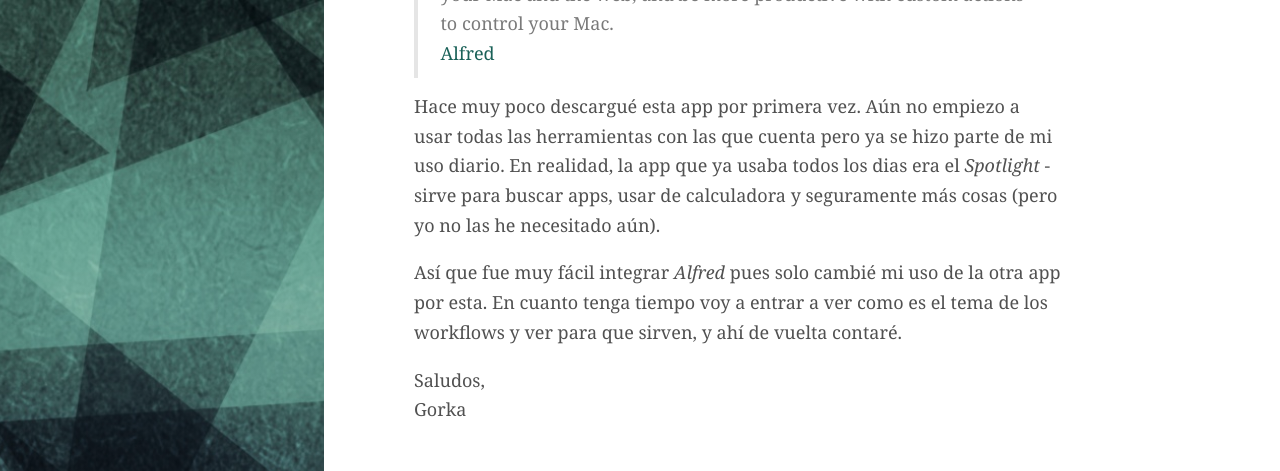
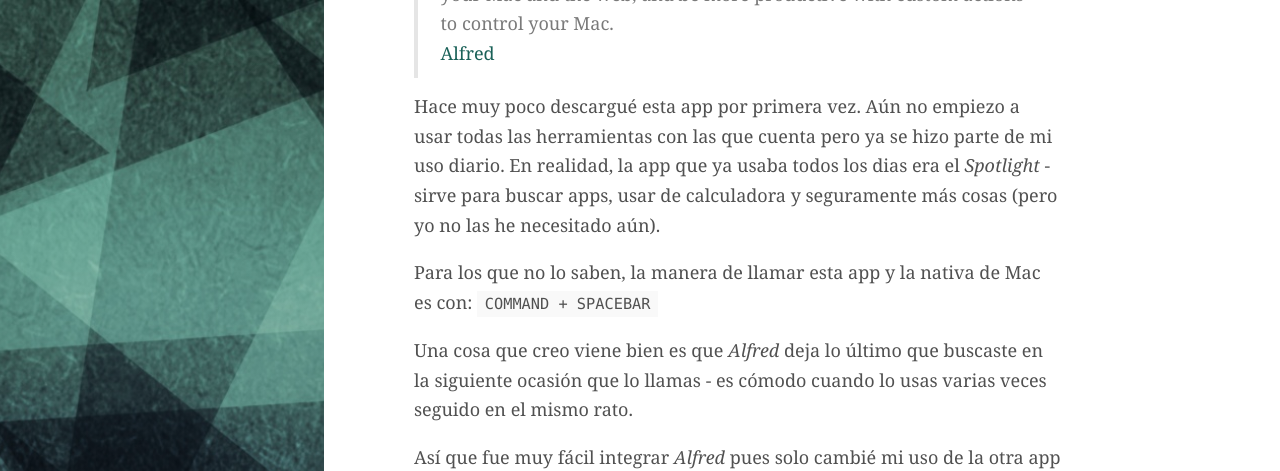
Before and after one commit to AquiGorka/aquigorka.github.io, a Jekyll site: the page built from _posts/2017-09-17-apps-que-uso-alfred.md, in a window 1280 px wide and 900 px high, scrolled down 752 px, cut to the strip 0-471 px from the top of the window. Built offline with Jekyll 4.4.1, drawn with Linux system fonts in a browser that asks for light colours.

Commit message:
20170917: add alfred shortcut

```diff
--- a/_posts/2017-09-17-apps-que-uso-alfred.md
+++ b/_posts/2017-09-17-apps-que-uso-alfred.md
@@ -15,6 +15,10 @@
 
 Hace muy poco descargué esta app por primera vez. Aún no empiezo a usar todas las herramientas con las que cuenta pero ya se hizo parte de mi uso diario. En realidad, la app que ya usaba todos los dias era el _Spotlight_ - sirve para buscar apps, usar de calculadora y seguramente más cosas (pero yo no las he necesitado aún).
 
+Para los que no lo saben, la manera de llamar esta app y la nativa de Mac es con: `COMMAND + SPACEBAR`
+
+Una cosa que creo viene bien es que _Alfred_ deja lo último que buscaste en la siguiente ocasión que lo llamas - es cómodo cuando lo usas varias veces seguido en el mismo rato.
+
 Así que fue muy fácil integrar _Alfred_ pues solo cambié mi uso de la otra app por esta. En cuanto tenga tiempo voy a entrar a ver como es el tema de los workflows y ver para que sirven, y ahí de vuelta contaré.
 
 Saludos,<br />
```
